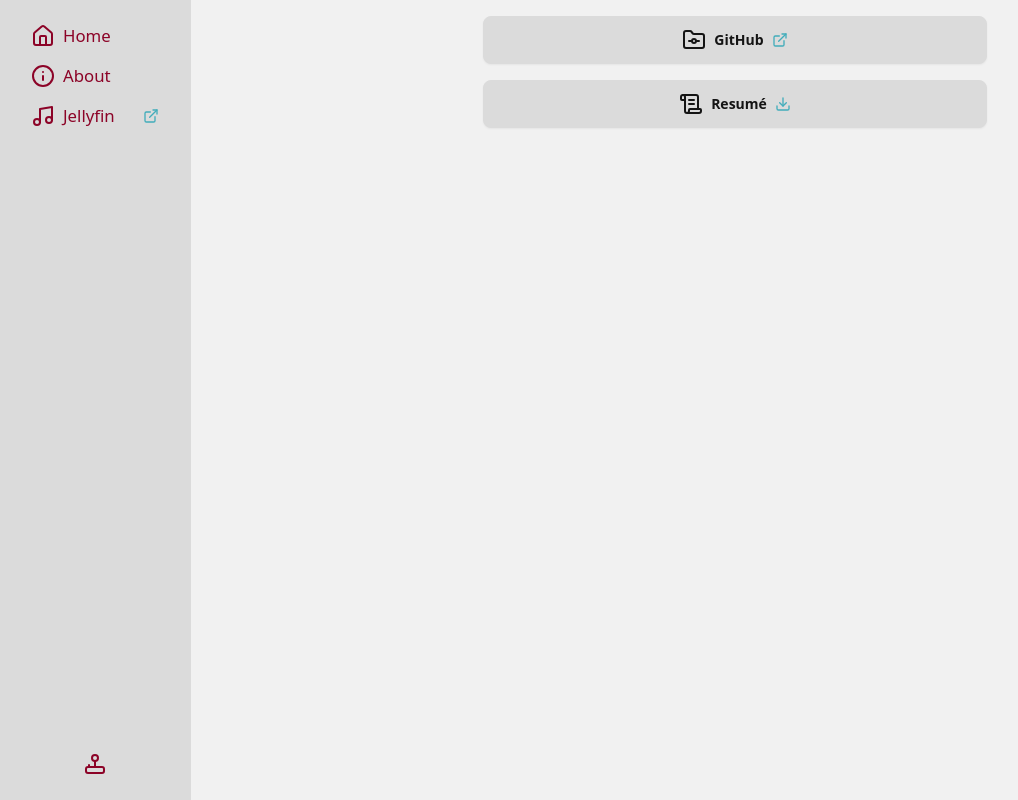
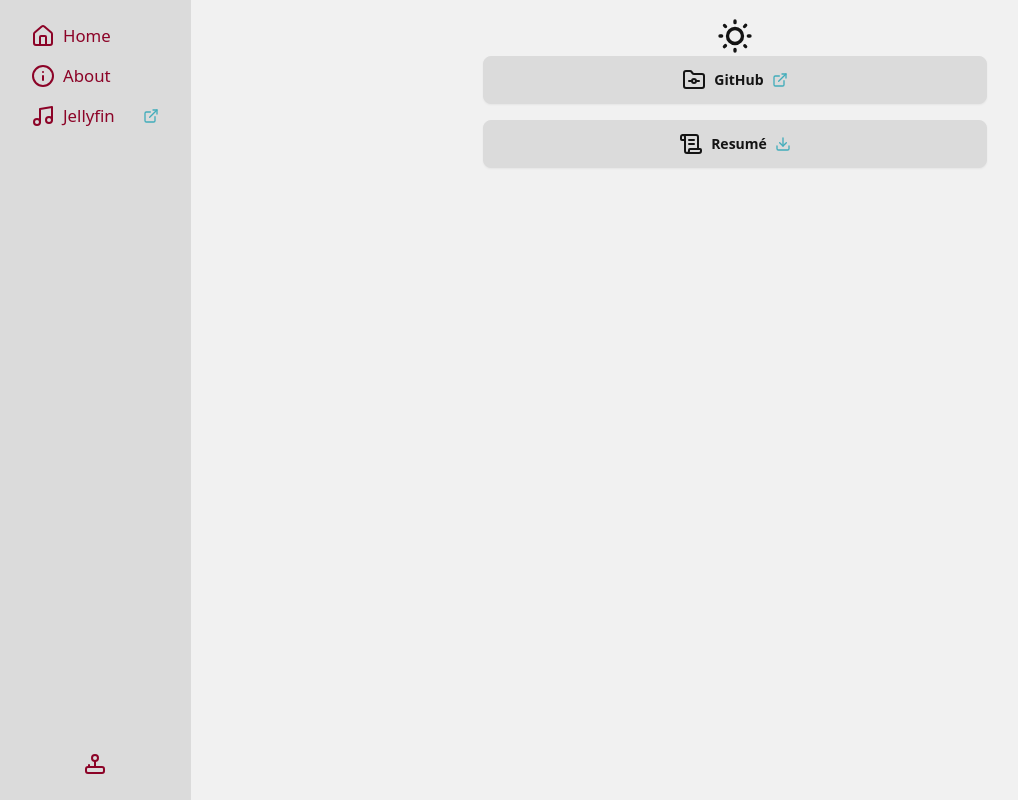
Before and after one commit to ananaso/adavidson.us, a SvelteKit app: page / in a window 1280 px wide. Shown: the whole page, without its empty margins (1-1019 px from the left). Built offline with nearby package versions, Linux system fonts and the light colour scheme.

Commit message:
add dark-light theme toggleswitch and localStorage-based theme persistence

```diff
--- /dev/null
+++ b/src/lib/components/ThemeController.svelte
@@ -0,0 +1,45 @@
+<script lang="ts">
+	import { theme, toggleTheme } from '$lib/util/themeStore';
+	import { onMount } from 'svelte';
+
+	const lightTheme = 'autumn';
+	const darkTheme = 'forest';
+
+	const themeTranslate = (genericName: string) => {
+		return genericName === 'light' ? lightTheme : darkTheme;
+	};
+
+	onMount(() => {
+		theme.subscribe((value) => {
+			document.documentElement.setAttribute('data-theme', themeTranslate(value));
+		});
+	});
+</script>
+
+<label class="swap swap-rotate">
+	<!-- this hidden checkbox controls the state -->
+	<input
+		type="checkbox"
+		class="theme-controller"
+		value={darkTheme}
+		checked={themeTranslate($theme) === darkTheme}
+		on:click={toggleTheme}
+	/>
+
+	<!-- sun icon -->
+	<svg
+		class="swap-off h-10 w-10 fill-current"
+		xmlns="http://www.w3.org/2000/svg"
+		viewBox="0 0 24 24"
+		><path
+			d="M5.64,17l-.71.71a1,1,0,0,0,0,1.41,1,1,0,0,0,1.41,0l.71-.71A1,1,0,0,0,5.64,17ZM5,12a1,1,0,0,0-1-1H3a1,1,0,0,0,0,2H4A1,1,0,0,0,5,12Zm7-7a1,1,0,0,0,1-1V3a1,1,0,0,0-2,0V4A1,1,0,0,0,12,5ZM5.64,7.05a1,1,0,0,0,.7.29,1,1,0,0,0,.71-.29,1,1,0,0,0,0-1.41l-.71-.71A1,1,0,0,0,4.93,6.34Zm12,.29a1,1,0,0,0,.7-.29l.71-.71a1,1,0,1,0-1.41-1.41L17,5.64a1,1,0,0,0,0,1.41A1,1,0,0,0,17.66,7.34ZM21,11H20a1,1,0,0,0,0,2h1a1,1,0,0,0,0-2Zm-9,8a1,1,0,0,0-1,1v1a1,1,0,0,0,2,0V20A1,1,0,0,0,12,19ZM18.36,17A1,1,0,0,0,17,18.36l.71.71a1,1,0,0,0,1.41,0,1,1,0,0,0,0-1.41ZM12,6.5A5.5,5.5,0,1,0,17.5,12,5.51,5.51,0,0,0,12,6.5Zm0,9A3.5,3.5,0,1,1,15.5,12,3.5,3.5,0,0,1,12,15.5Z"
+		/></svg
+	>
+
+	<!-- moon icon -->
+	<svg class="swap-on h-10 w-10 fill-current" xmlns="http://www.w3.org/2000/svg" viewBox="0 0 24 24"
+		><path
+			d="M21.64,13a1,1,0,0,0-1.05-.14,8.05,8.05,0,0,1-3.37.73A8.15,8.15,0,0,1,9.08,5.49a8.59,8.59,0,0,1,.25-2A1,1,0,0,0,8,2.36,10.14,10.14,0,1,0,22,14.05,1,1,0,0,0,21.64,13Zm-9.5,6.69A8.14,8.14,0,0,1,7.08,5.22v.27A10.15,10.15,0,0,0,17.22,15.63a9.79,9.79,0,0,0,2.1-.22A8.11,8.11,0,0,1,12.14,19.73Z"
+		/></svg
+	>
+</label>
--- /dev/null
+++ b/src/lib/util/themeStore.ts
@@ -0,0 +1,24 @@
+import { writable } from "svelte/store";
+
+export const theme = writable(getInitialTheme())
+
+export function toggleTheme() {
+    theme.update((current) => (current === 'light' ? 'dark' : 'light'))
+}
+
+function getInitialTheme() {
+    if (typeof localStorage !== 'undefined') {
+        const storedTheme = localStorage.getItem('theme')
+        if (storedTheme) {
+            return storedTheme
+        }
+    }
+
+    return 'light'
+}
+
+theme.subscribe((value) => {
+    if (typeof localStorage !== 'undefined') {
+        localStorage.setItem('theme', value)
+    }
+})
--- a/src/routes/+layout.svelte
+++ b/src/routes/+layout.svelte
@@ -1,12 +1,14 @@
 <script>
 	import '../app.pcss';
 	import Navbar from '$lib/components/Navbar.svelte';
+	import ThemeController from '$lib/components/ThemeController.svelte';
 	import './styles.css';
 </script>
 
 <div class="app">
 	<Navbar>
 		<main>
+			<ThemeController />
 			<slot />
 		</main>
 	</Navbar>
```
